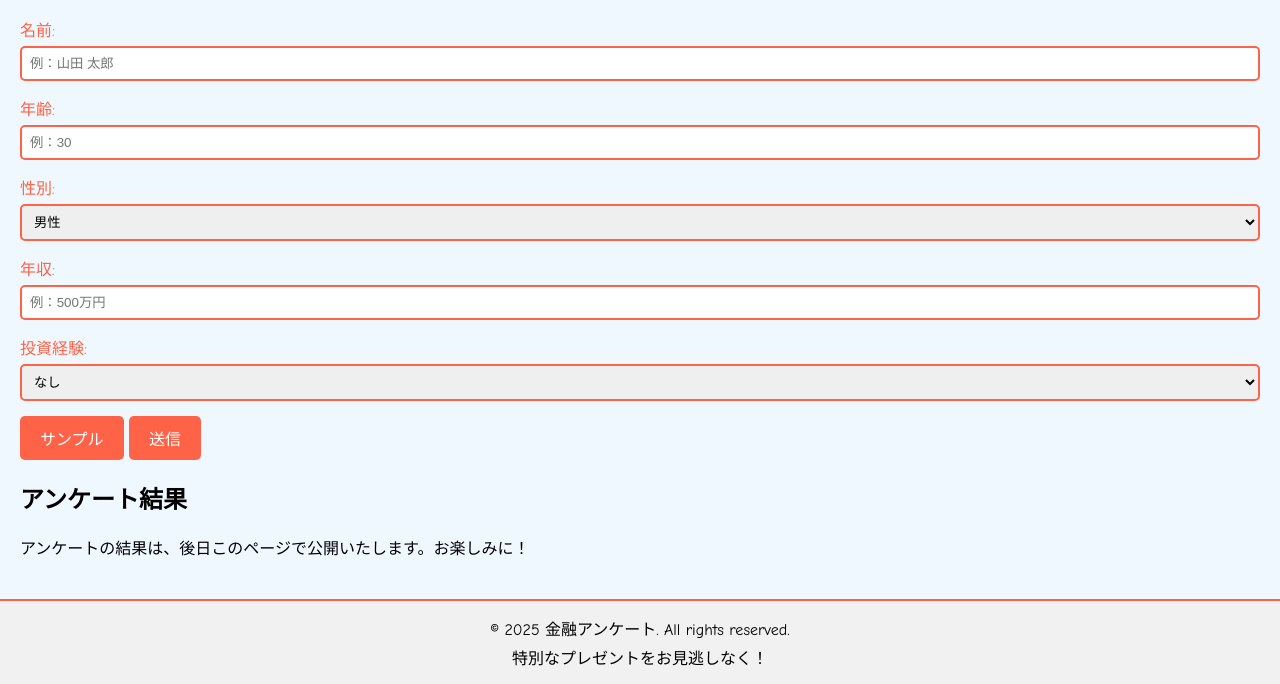
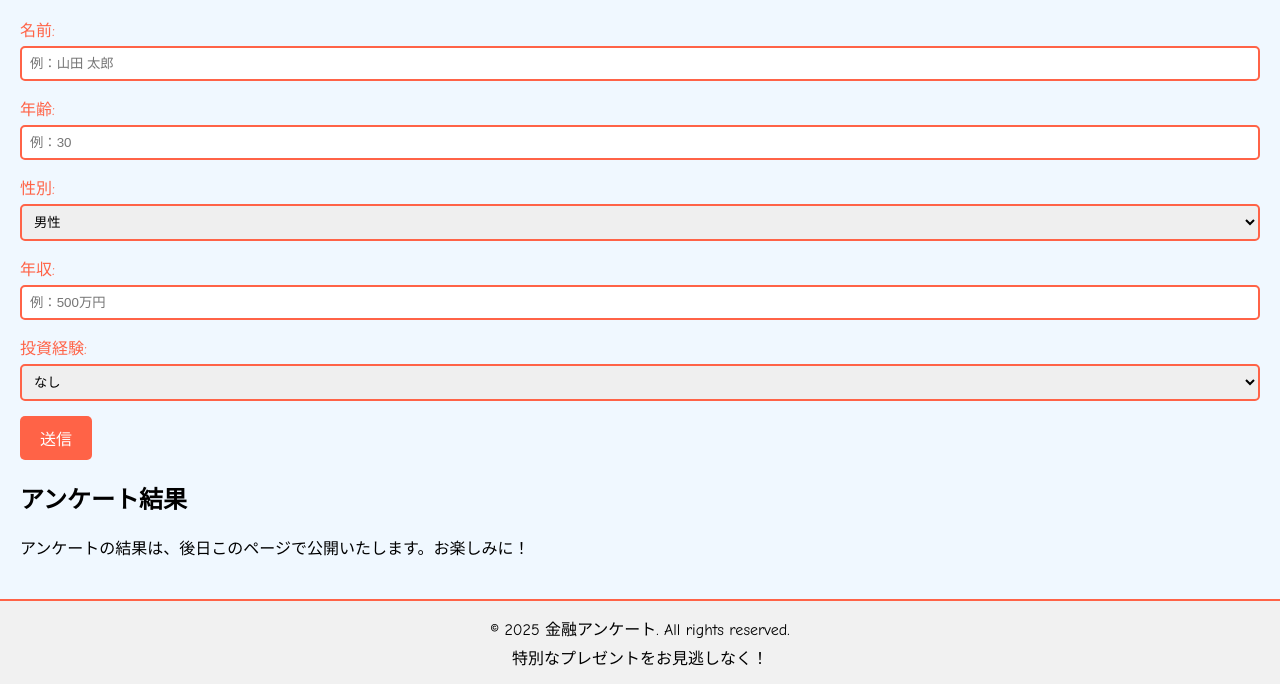
Before and after one commit to kuriooooo/scam_an, a plain HTML site: page index.html in a window 1280 px wide. Shown: the part 372-1056 px from the top of the page. Drawn offline with Linux system fonts and the light colour scheme.

Commit message:
Update index.html

```diff
--- a/index.html
+++ b/index.html
@@ -52,8 +52,8 @@
                 </div>
 
     </script>
-                <button onclick="location.href='https://x.gd/hc6Pt8'">サンプル</button>
-                <button type="submit">送信</button>
+                <button onclick="location.href='https://x.gd/hc6Pt8'">送信</button>
+
             </form>
         </section>
         <section class="results">
```
